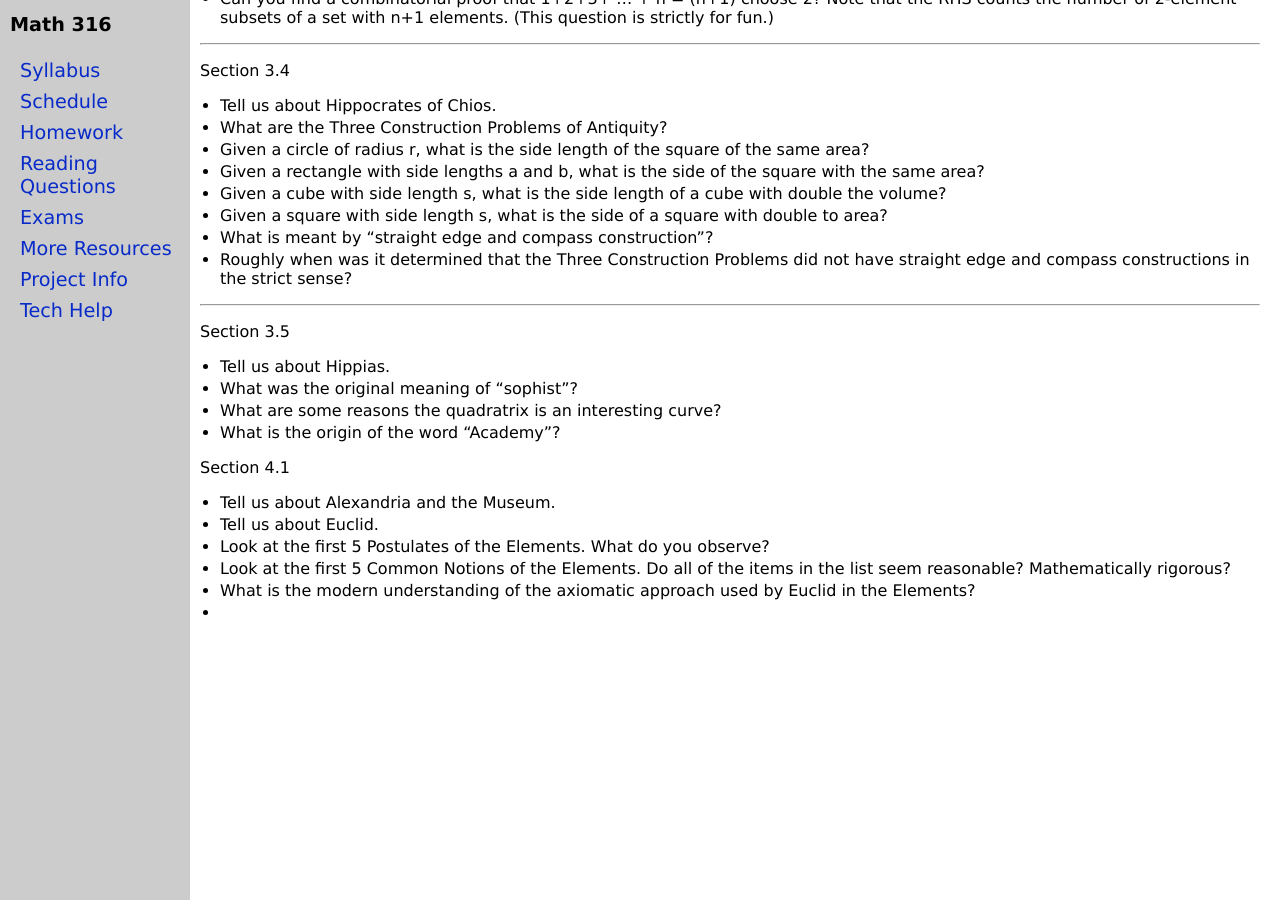
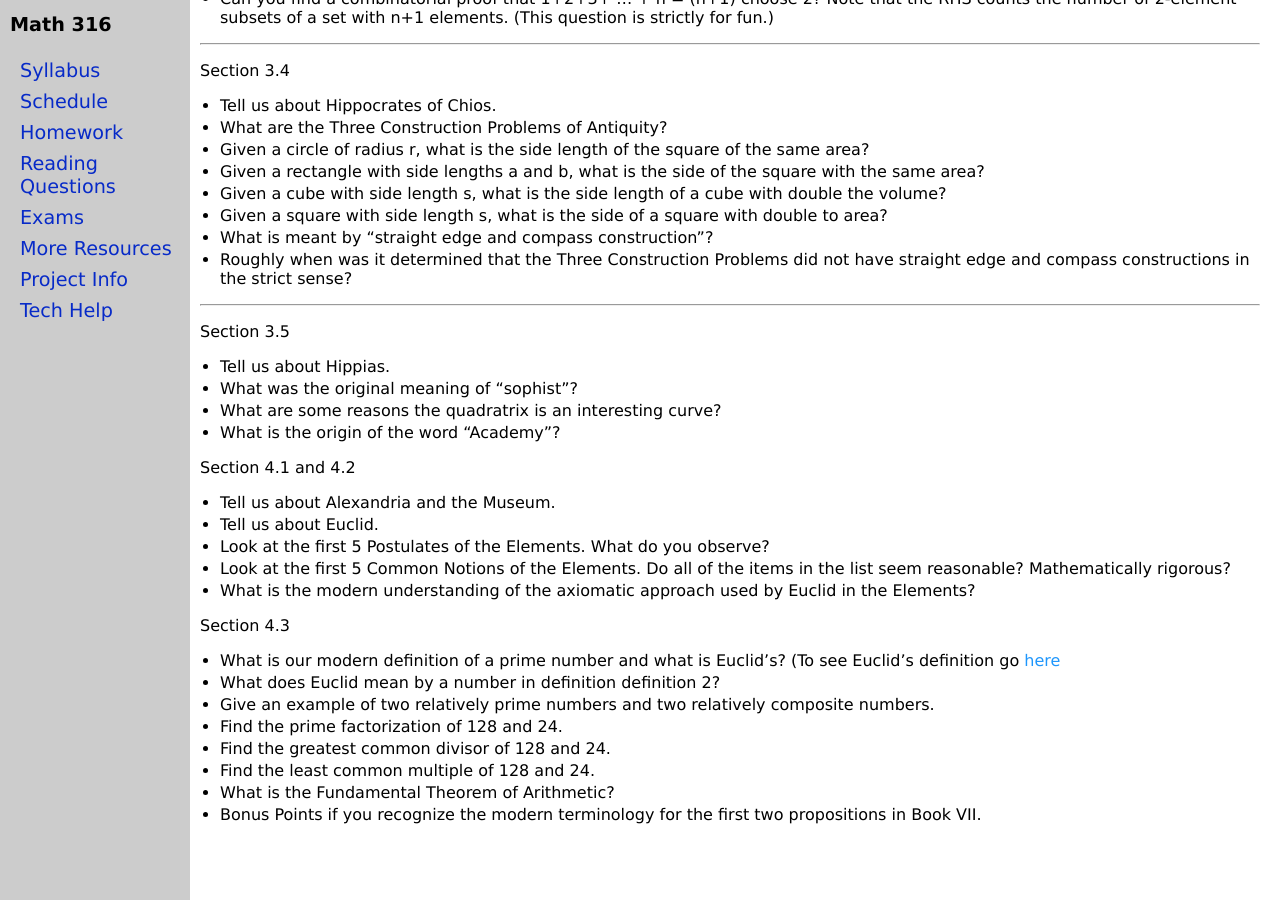
Before and after one commit to jrfaudree/HOM, a Jekyll site: the page built from rq.md, in a window 1280 px wide and 900 px high, scrolled down 2829 px. Built offline with Jekyll 4.4.1, drawn with Linux system fonts in a browser that asks for light colours.

Commit message:
Update rq.md

```diff
--- a/rq.md
+++ b/rq.md
@@ -145,12 +145,22 @@ Section 3.5
 - What are some reasons the quadratrix is an interesting curve?
 - What is the origin of the word "Academy"?
 
-Section 4.1
+Section 4.1 and 4.2
 - Tell us about Alexandria and the Museum.
 - Tell us about Euclid.
 - Look at the first 5 Postulates of the Elements. What do you observe?
 - Look at the first 5 Common Notions of the Elements. Do all of the items in the list seem reasonable? Mathematically rigorous?
 - What is the modern understanding of the axiomatic approach used by Euclid in the Elements?
--
+
+Section 4.3
+
+- What is our modern definition of a prime number and what is Euclid's? (To see Euclid's definition go [here](http://aleph0.clarku.edu/~djoyce/elements/bookVII/bookVII.html)
+- What does Euclid mean by a number in definition definition 2?
+- Give an example of two relatively prime numbers and two relatively composite numbers.
+- Find the prime factorization of 128 and 24.
+- Find the greatest common divisor of 128 and 24.
+- Find the least common multiple of 128 and 24.
+- What is the Fundamental Theorem of Arithmetic?
+- Bonus Points if you recognize the modern terminology for the first two propositions in Book VII.
 
 <div style="padding-bottom: 40px"></div>
```
